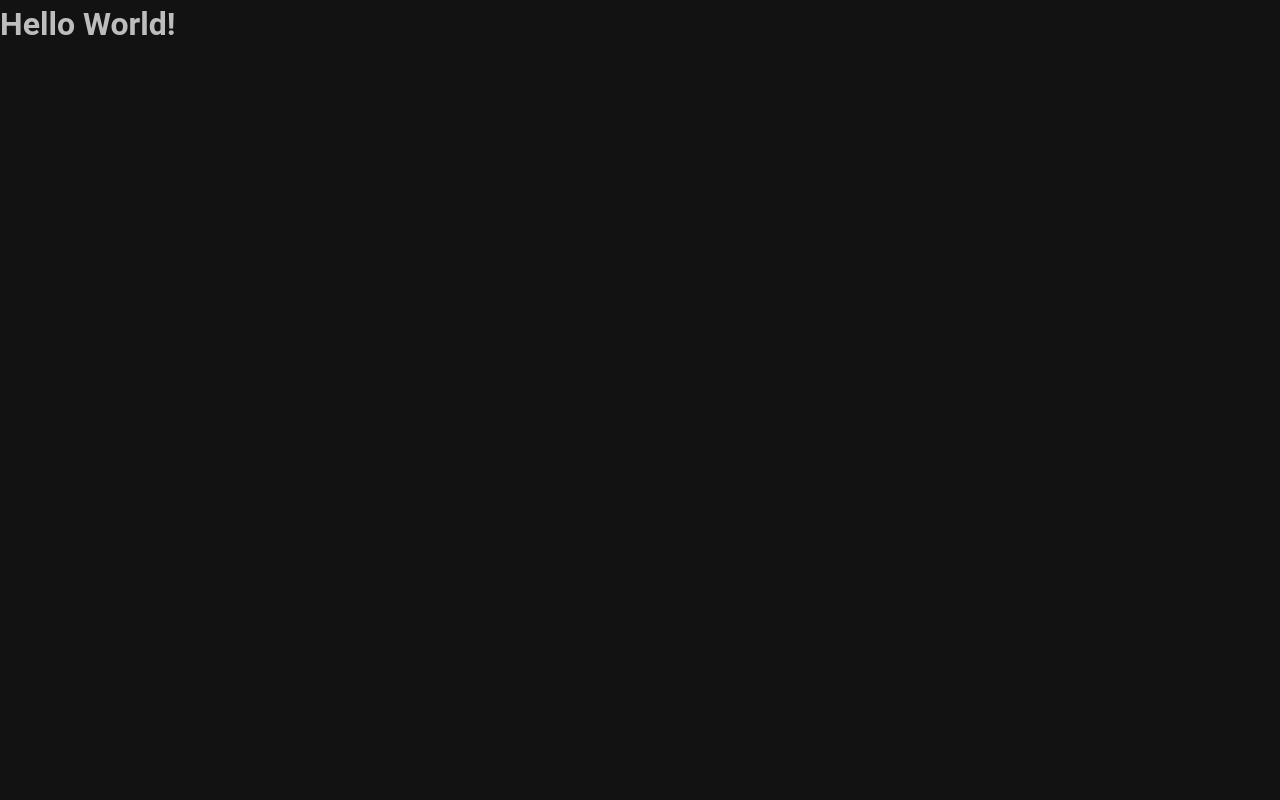
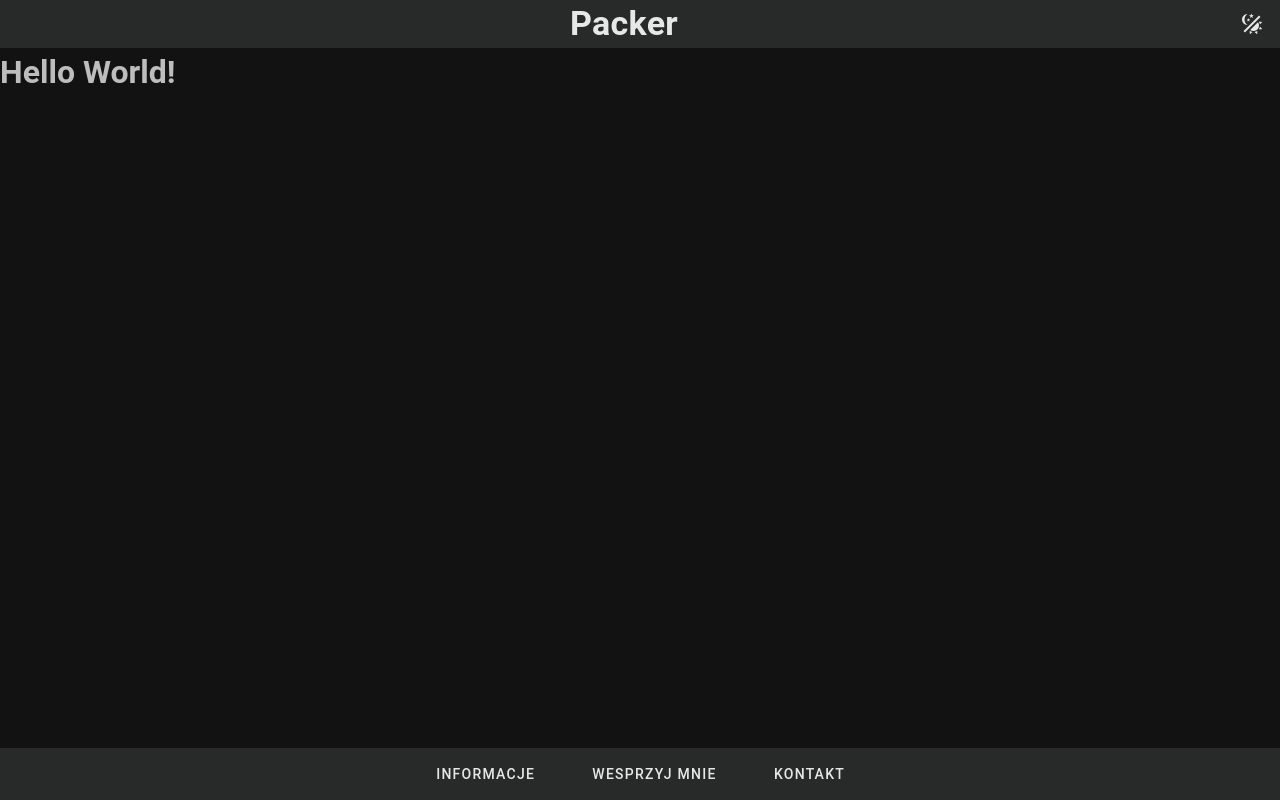
Before and after one commit to MakSzafa/packer, a Nuxt app: page / in a window 1280 px wide. Built offline with nearby package versions, Linux system fonts and the light colour scheme.

Commit message:
update layout

```diff
--- a/layouts/default.vue
+++ b/layouts/default.vue
@@ -1,7 +1,9 @@
 <template>
-    <v-app>
-      <!-- <AppHeader /> -->
+  <v-app class="d-flex">
+    <AppHeader />
+    <v-main>
       <slot />
-      <!-- <AppFooter /> -->
-    </v-app>
-  </template>
+    </v-main>
+    <AppFooter />
+  </v-app>
+</template>
```
